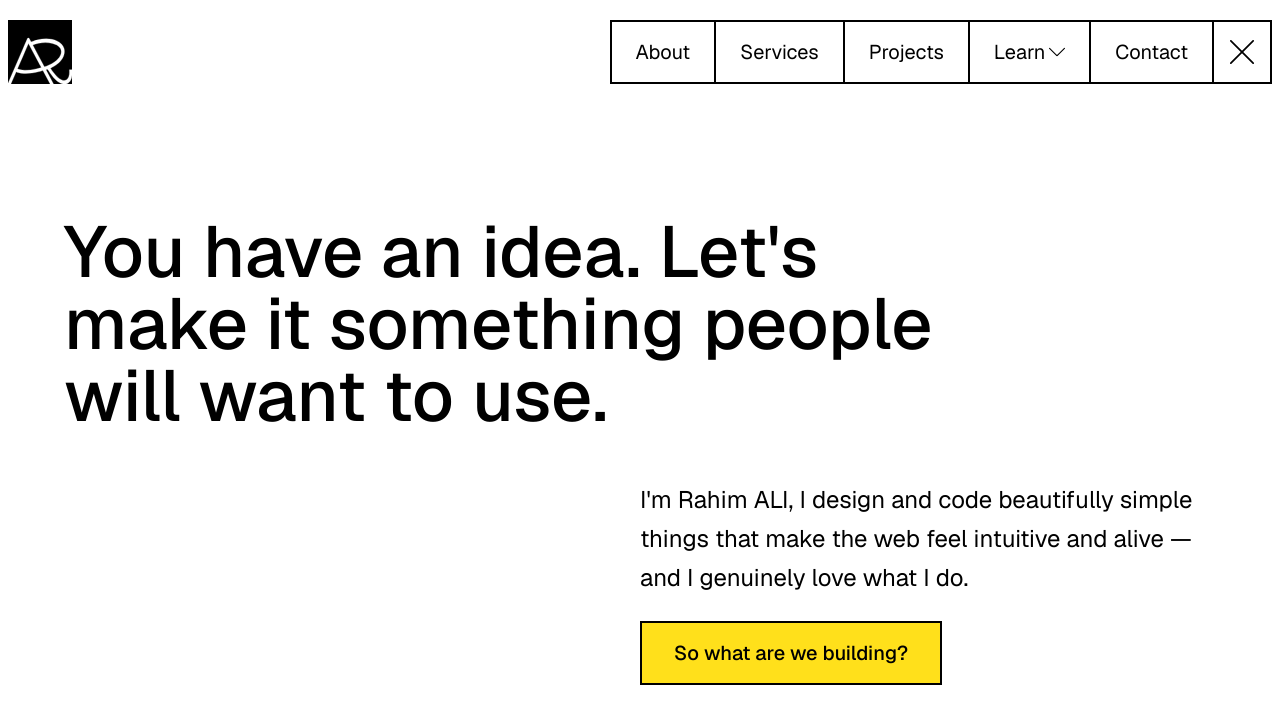
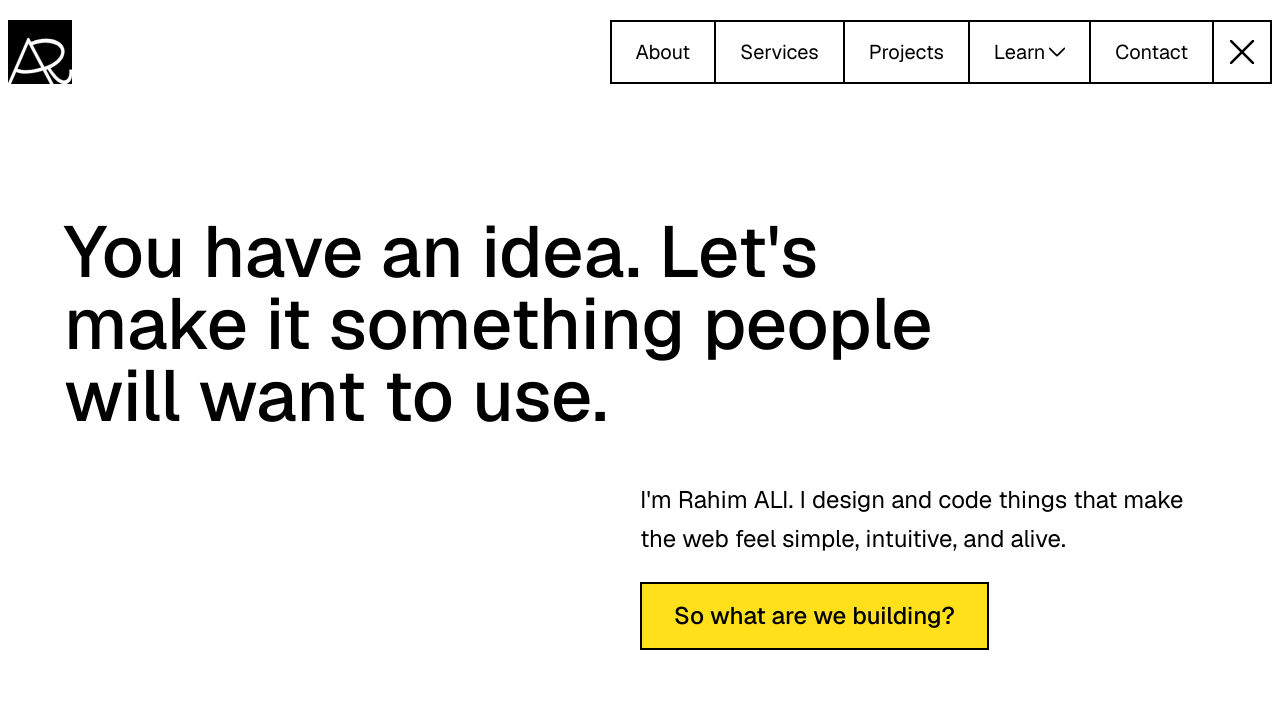
Before and after one commit to Rahim10020/rahim.design, a React (Vite) app: page / in a window 1280 px wide. Shown: the top 724 px of the page. Built offline with nearby package versions, Linux system fonts and the light colour scheme; a web font is replaced by a local one.

Commit message:
fix header

```diff
--- a/src/_components/layout/Header.tsx
+++ b/src/_components/layout/Header.tsx
@@ -42,7 +42,9 @@ export default function Header() {
                     } ${i === 4 ? "border-r-2 border-foreground" : ""}`}
                   >
                     {link.name}
-                    {link.hasDropdown && <ArrowDownIcon size={16} />}
+                    {link.hasDropdown && (
+                      <ArrowDownIcon size={16} strokeWidth={1.5} />
+                    )}
                   </a>
                 ))}
               </nav>
@@ -56,7 +58,11 @@ export default function Header() {
             aria-label="Toggle nav"
             aria-expanded={navOpen}
           >
-            {navOpen ? <CloseIcon /> : <MenuIcon />}
+            {navOpen ? (
+              <CloseIcon strokeWidth={1.5} />
+            ) : (
+              <MenuIcon strokeWidth={1.5} />
+            )}
           </button>
         </div>
 
--- a/src/_components/sections/HeroSection.tsx
+++ b/src/_components/sections/HeroSection.tsx
@@ -18,13 +18,12 @@ export default function HeroSection() {
               <div className="w-full flex justify-end">
                 <div className="flex flex-col justify-end gap-6">
                   <p className="text-foreground text-base md:text-2xl leading-relaxed max-w-xl">
-                    I'm Rahim ALI, I design and code beautifully simple things
-                    that make the web feel intuitive and alive — and I genuinely
-                    love what I do.
+                    I'm Rahim ALI. I design and code things that make the web
+                    feel simple, intuitive, and alive.
                   </p>
 
                   <div>
-                    <Button className="px-8 py-4 text-xl font-medium bg-primary border-2 border-foreground text-foreground">
+                    <Button className="px-8 py-4 text-2xl font-medium bg-primary border-2 border-foreground text-foreground">
                       So what are we building?
                     </Button>
                   </div>
```
